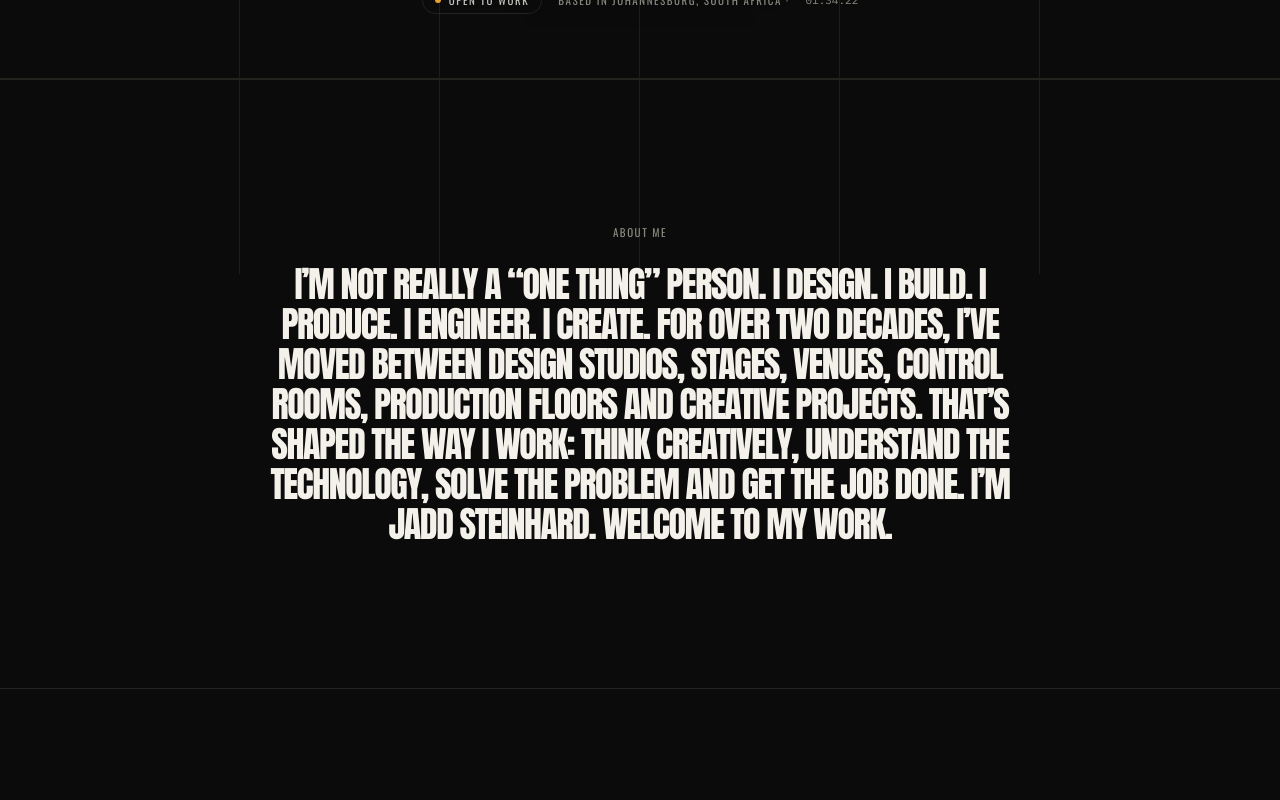
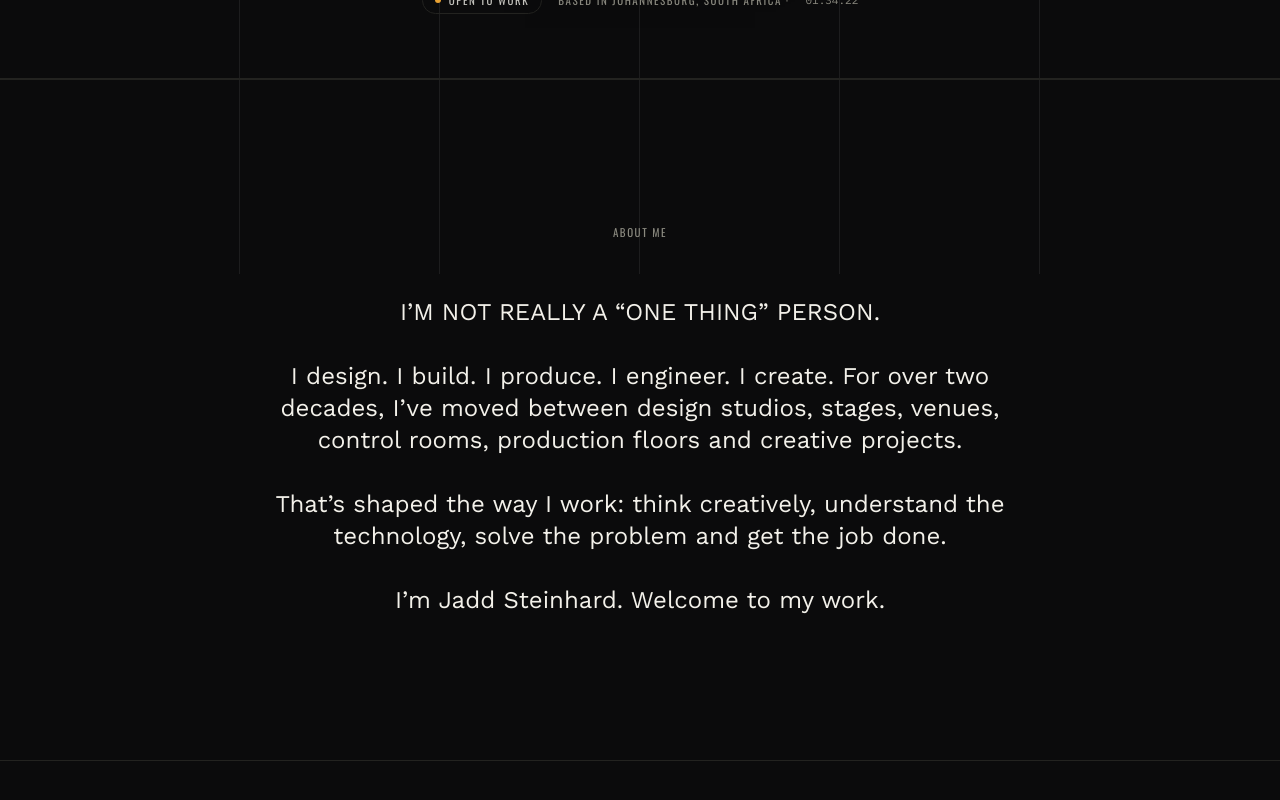
Before and after one commit to Jadd-Hard/jadd-hard-portfolio, a Next.js app: page / in a window 1280 px wide. Shown: the part 526-1326 px from the top of the page. Built offline with nearby package versions, Linux system fonts and the light colour scheme.

Commit message:
Update about teaser styling in page.tsx

```diff
--- a/app/page.tsx
+++ b/app/page.tsx
@@ -31,7 +31,7 @@ export default function HomePage() {
        {/* ABOUT TEASER */}
       <section className="container-page border-t border-line py-28 text-center md:py-36">
         <p className="eyebrow mb-6">About me</p>
-        <p className="mx-auto max-w-3xl font-display text-2xl uppercase leading-snug tracking-tightest md:text-4xl">
+        <p className="mx-auto max-w-3xl font-normal text-xl leading-relaxed tracking-normal md:text-2xl whitespace-pre-line">
           {profile.aboutTeaser}
         </p>
       </section>
```
